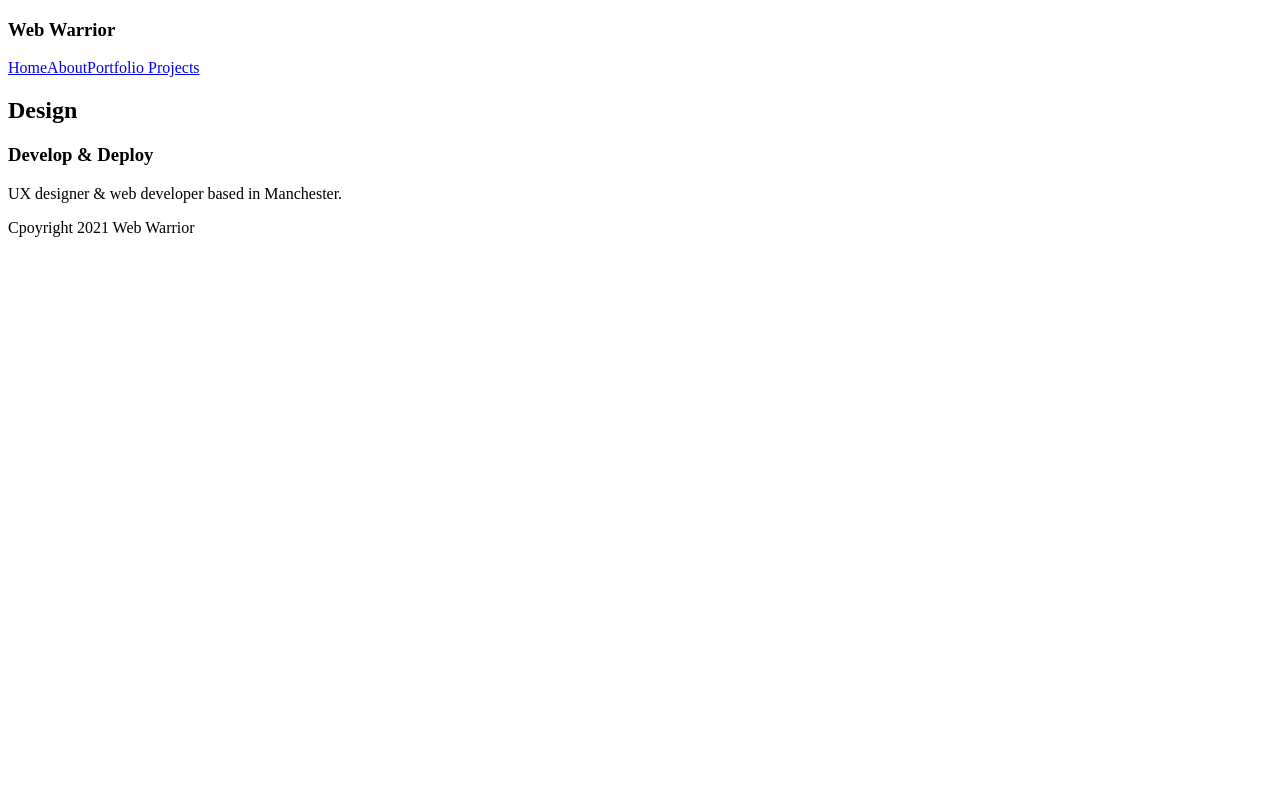
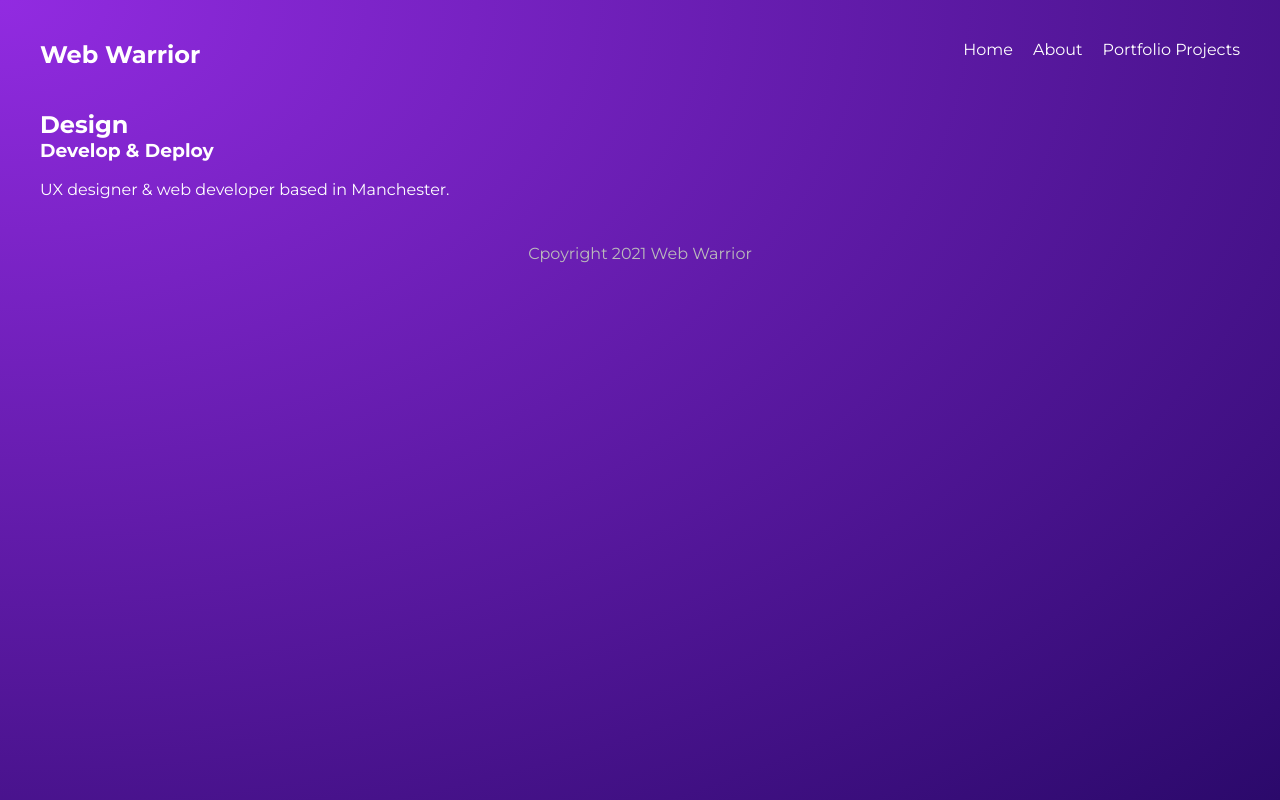
Before and after one commit to BallPanupan/Gatsby_tutorial-, a Gatsby site: page / in a window 1280 px wide. Built offline with nearby package versions, Linux system fonts and the light colour scheme; Gatsby itself is replaced by a stand-in of ours.

Commit message:
update : layout

```diff
--- a/src/components/Layout.js
+++ b/src/components/Layout.js
@@ -1,5 +1,6 @@
 import React from 'react'
 import Navbar from './Navbar'
+import '../styles/global.css'
 
 export default function Layout({ children }) {
   return (
--- a/src/pages/index.js
+++ b/src/pages/index.js
@@ -3,7 +3,6 @@ import Layout from "../components/Layout"
 
 export default function Home() {
   return (
-    <section>
     <Layout>
       <div>
         <h2>Design</h2>
@@ -11,6 +10,5 @@ export default function Home() {
         <p>UX designer & web developer based in Manchester.</p>
       </div>
     </Layout>
-    </section>
   )
 }
--- /dev/null
+++ b/src/styles/global.css
@@ -0,0 +1,50 @@
+@import url('https://fonts.googleapis.com/css2?family=Montserrat:wght@300;400;500;700&display=swap');
+
+* {
+  margin: 0;
+  padding: 0;
+  text-decoration: none;
+  font-family: "Montserrat";
+  color: white;
+}
+html, body {
+  min-height: 100%;
+}
+body {
+  background: radial-gradient(at top left, rgba(146,43,225,1) 0%, rgba(43,9,107,1) 100%);
+  background-repeat: no-repeat;
+}
+p {
+  margin: 16px auto;
+  line-height: 1.5em;
+}
+
+/* layout & nav */
+.layout {
+  max-width: 1200px;
+  margin: 0 auto;
+}
+nav {
+  display: grid;
+  grid-template-columns: 1fr 1fr;
+  margin: 40px auto;
+}
+nav .links {
+  display: inline-block;
+  text-align: right;
+}
+nav a {
+  display: inline-block;
+  margin-left: 20px;
+  font-weight: 400;
+  padding-bottom: 8px;
+  border-bottom: 3px solid transparent;
+}
+nav a:hover {
+  border-color: white;
+}
+footer p{
+  text-align: center;
+  color: #bbb;
+  margin: 40px auto;
+}
```
Lines whose indentation alone changed are shown as unchanged.
